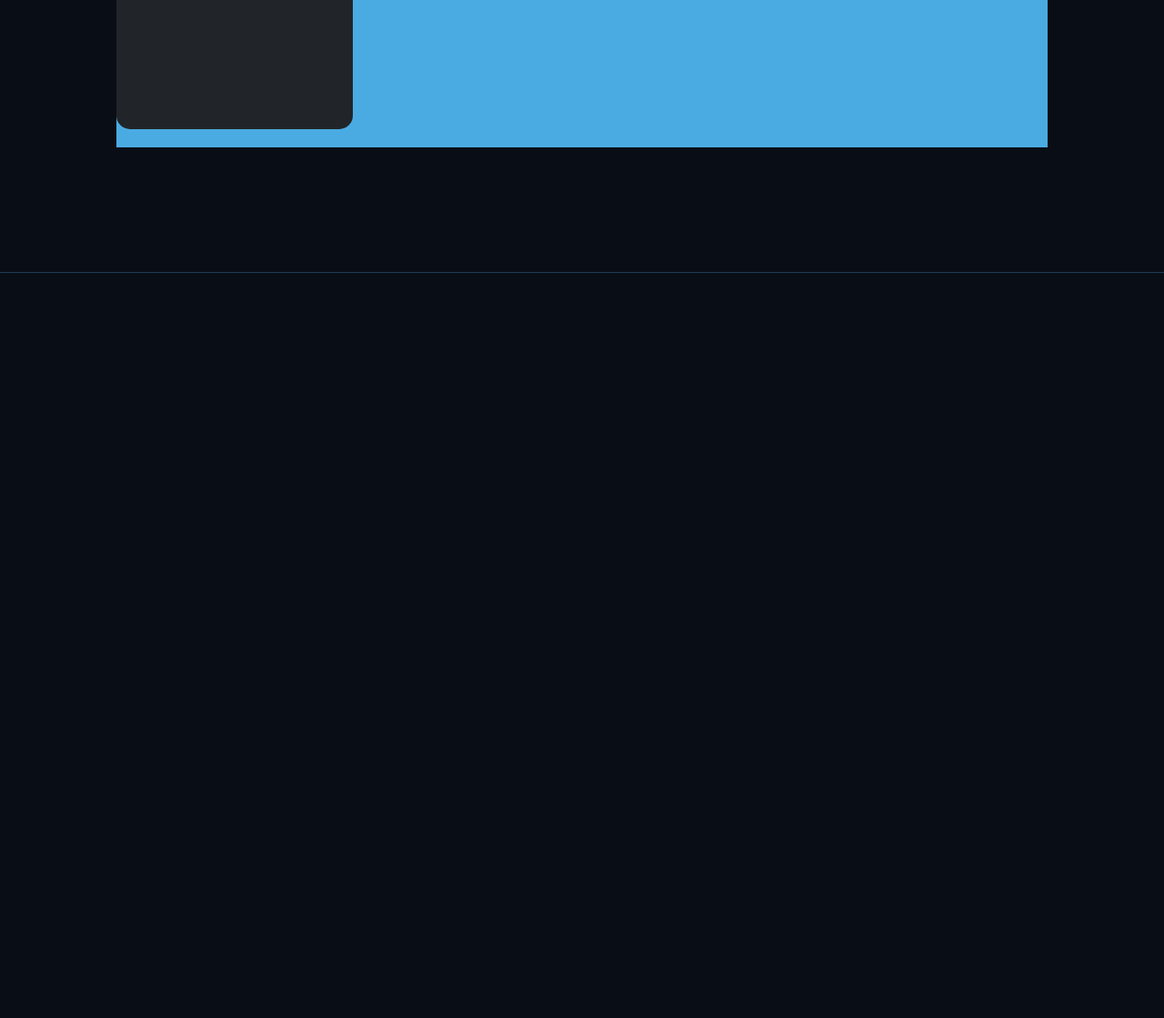
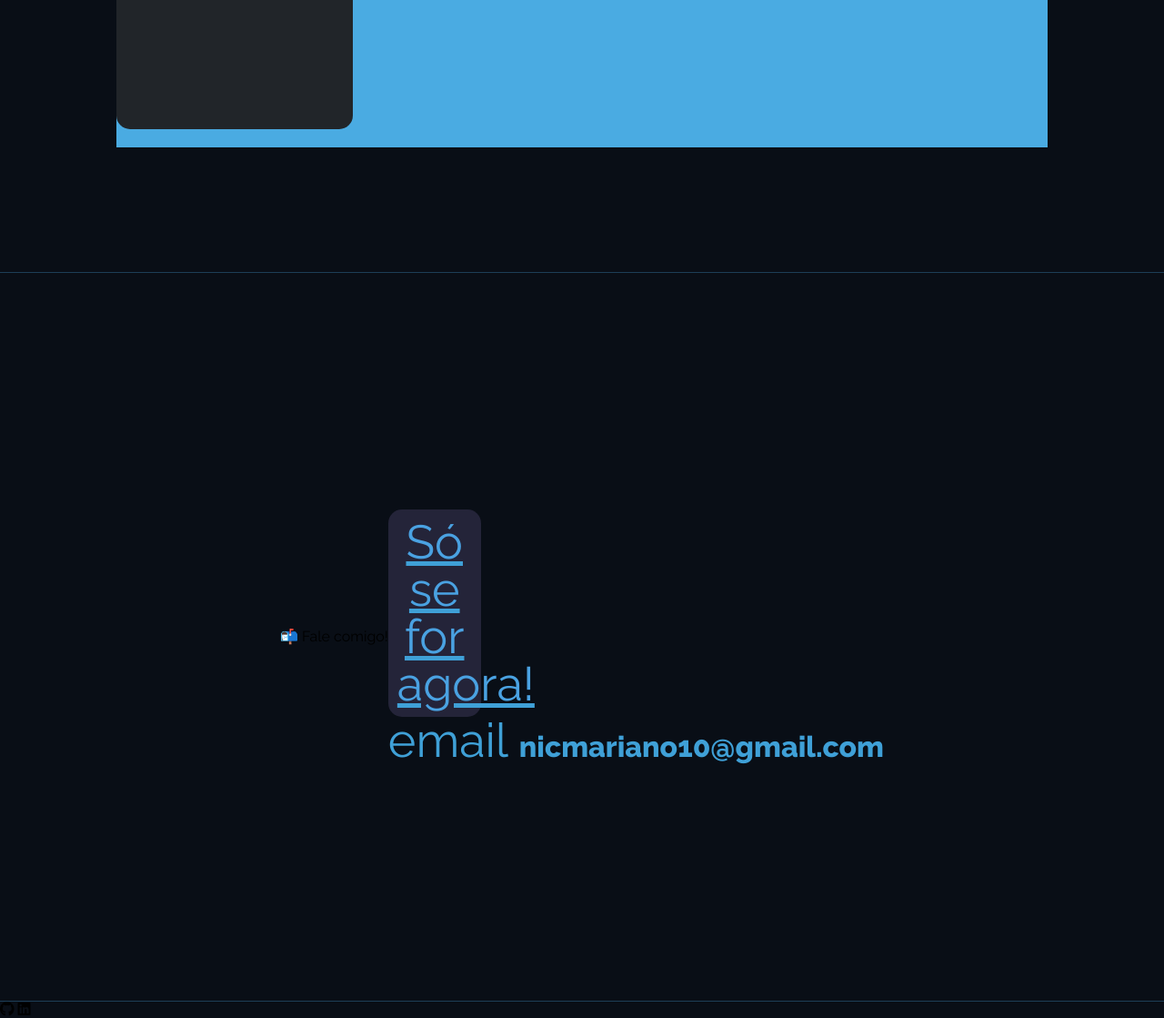
Before and after one commit to nicolas00000/portifolio, a plain HTML site: page index.html in a window 1280 px wide. Shown: the part 2746-3865 px from the top of the page at 91% size. Before the commit the page ends 3046 px from the top, so only its background shows below. Drawn offline with nearby package versions, Linux system fonts and the light colour scheme; a script that the page names is missing; a small style sheet from the web is missing.

Commit message:
:sparkles: feat: section end contact

```diff
--- a/index.html
+++ b/index.html
@@ -133,6 +133,38 @@
       </div>
   </div>
   </section>
+
+  <div id="large-header" class="large-header contato-section">
+      <div class="contato">
+        <h1 class="description-contato">&#128236 Fale comigo! </h1>
+      </div>
+
+      <br>
+      <br>
+
+      <div class="contato-butons">
+        <a href="https://api.whatsapp.com/send/?phone=%2B5512988030168&text&type=phone_number&app_absent=0" class="title-name">
+            <span class="button">Só se for agora!</span>
+        </a>
+
+        <div class="title-name emailDIV">
+          <span class="email ">
+            email
+            <span class="bold">nicmariano10@gmail.com</span>
+          </span>
+        </div>
+      </div>
+    </div>
+
+  <div class="footer">
+    <div class="bubbles">
+      <!-- render js -->
+    </div>
+    <div class="content">
+          <i class="fa-brands fa-github"></i>
+          <i class="fa-brands fa-linkedin"></i>
+    </div>
+  </div>
   <!-- partial -->
   <script src='https://www.marcoguglie.it/Codepen/AnimatedHeaderBg/demo-1/js/EasePack.min.js'></script>
   <script src='https://www.marcoguglie.it/Codepen/AnimatedHeaderBg/demo-1/js/rAF.js'></script>
```
